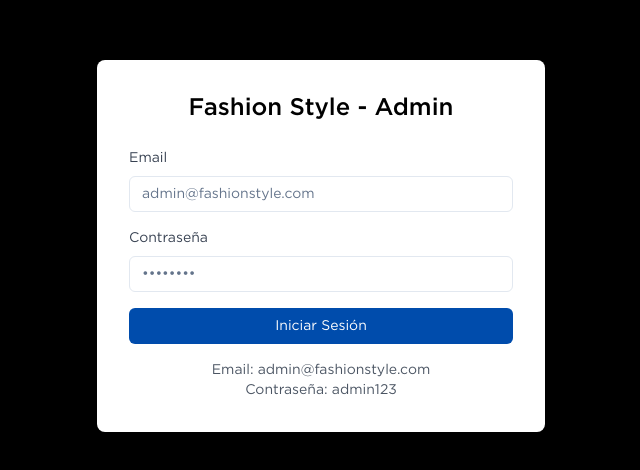
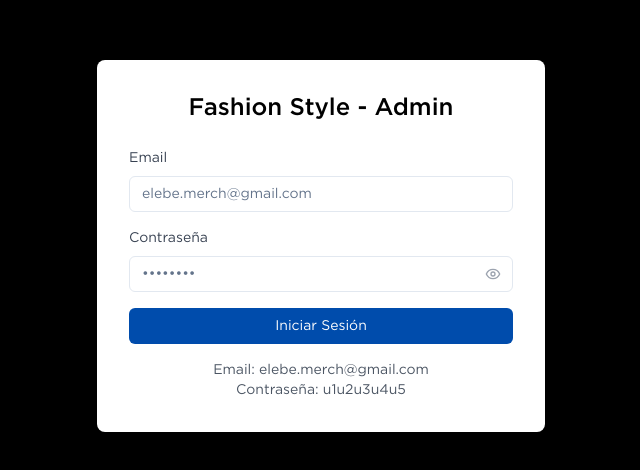
Before and after one commit to spsolutionsapps/elebe, a Next.js app in the folder frontend/: page /admin/login in a window 1280 px wide. Shown: the part 154-624 px from the top of the page, without its empty margins (319-959 px from the left). Built offline with nearby package versions, Linux system fonts and the light colour scheme; no server answers.

Commit message:
cambio en el nombre d usuario y password d login

```diff
--- a/frontend/src/app/admin/login/page.tsx
+++ b/frontend/src/app/admin/login/page.tsx
@@ -8,6 +8,7 @@ import { Button } from '@/components/ui/button'
 import { Input } from '@/components/ui/input'
 import apiClient from '@/lib/api-client'
 import { useToast } from '@/hooks/useToast'
+import { Eye, EyeOff } from 'lucide-react'
 
 export default function LoginPage() {
   const { showSuccess, showError } = useToast()
@@ -15,7 +16,12 @@ export default function LoginPage() {
   const [password, setPassword] = useState('')
   const [isLoading, setIsLoading] = useState(false)
   const [error, setError] = useState('')
+  const [showPassword, setShowPassword] = useState(false)
   const router = useRouter()
+
+  const togglePasswordVisibility = () => {
+    setShowPassword(!showPassword)
+  }
 
   const handleSubmit = async (e: React.FormEvent) => {
     e.preventDefault()
@@ -73,7 +79,7 @@ export default function LoginPage() {
               value={email}
               onChange={(e) => setEmail(e.target.value)}
               required
-              placeholder="admin@fashionstyle.com"
+              placeholder="elebe.merch@gmail.com"
             />
           </div>
 
@@ -81,14 +87,28 @@ export default function LoginPage() {
             <label htmlFor="password" className="block text-sm font-medium text-gray-700 mb-2">
               Contraseña
             </label>
+            <div className="relative">
               <Input
                 id="password"
-              type="password"
+                type={showPassword ? "text" : "password"}
                 value={password}
                 onChange={(e) => setPassword(e.target.value)}
                 required
                 placeholder="••••••••"
+                className="pr-10"
               />
+              <button
+                type="button"
+                onClick={togglePasswordVisibility}
+                className="absolute inset-y-0 right-0 pr-3 flex items-center text-gray-400 hover:text-gray-600 transition-colors"
+              >
+                {showPassword ? (
+                  <EyeOff className="h-4 w-4" />
+                ) : (
+                  <Eye className="h-4 w-4" />
+                )}
+              </button>
+            </div>
           </div>
 
           {error && (
@@ -107,8 +127,8 @@ export default function LoginPage() {
         </form>
 
         <div className="mt-4 text-center text-sm text-gray-600">
-          <p>Email: admin@fashionstyle.com</p>
-          <p>Contraseña: admin123</p>
+          <p>Email: elebe.merch@gmail.com</p>
+          <p>Contraseña: u1u2u3u4u5</p>
         </div>
       </div>
     </div>
```
Also changed, not shown: frontend/src/app/admin/README.md, 1 other file (tests, documents, lock files or other folders). Lines whose indentation alone changed are shown as unchanged.
